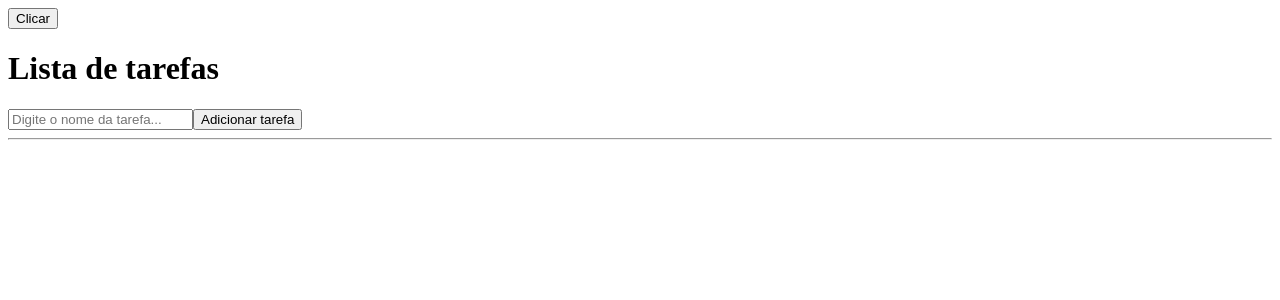
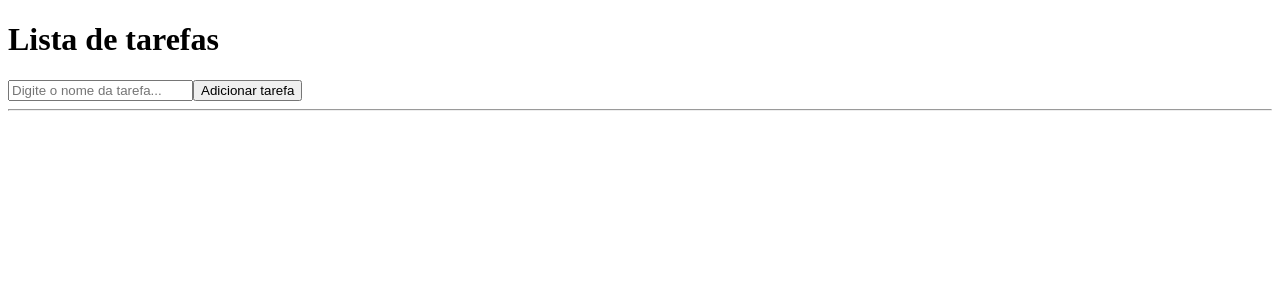
Before and after one commit to YanGraim/listas, a React (Vite) app: page / in a window 1280 px wide. Shown: the top 300 px of the page. Built offline with nearby package versions, Linux system fonts and the light colour scheme.

Commit message:
busca e renderiza informações do localStorage utilizando useEffect

```diff
--- a/src/App.tsx
+++ b/src/App.tsx
@@ -10,8 +10,10 @@ function App() {
 
 
   useEffect(() => {
-    console.log("Componente montado!");
-    console.log("Componente sofre alteração por conta do useState teste")
+    const listaSalva = localStorage.getItem("@lista");
+    if(listaSalva) {
+      setTasks(JSON.parse(listaSalva));
+    }
   }, []);
 
 
@@ -67,7 +69,6 @@ function App() {
 
   return (
     <div>
-      <button onClick={() => setTeste(true)}>Clicar</button>
       <h1>Lista de tarefas</h1>
 
       <input
```
